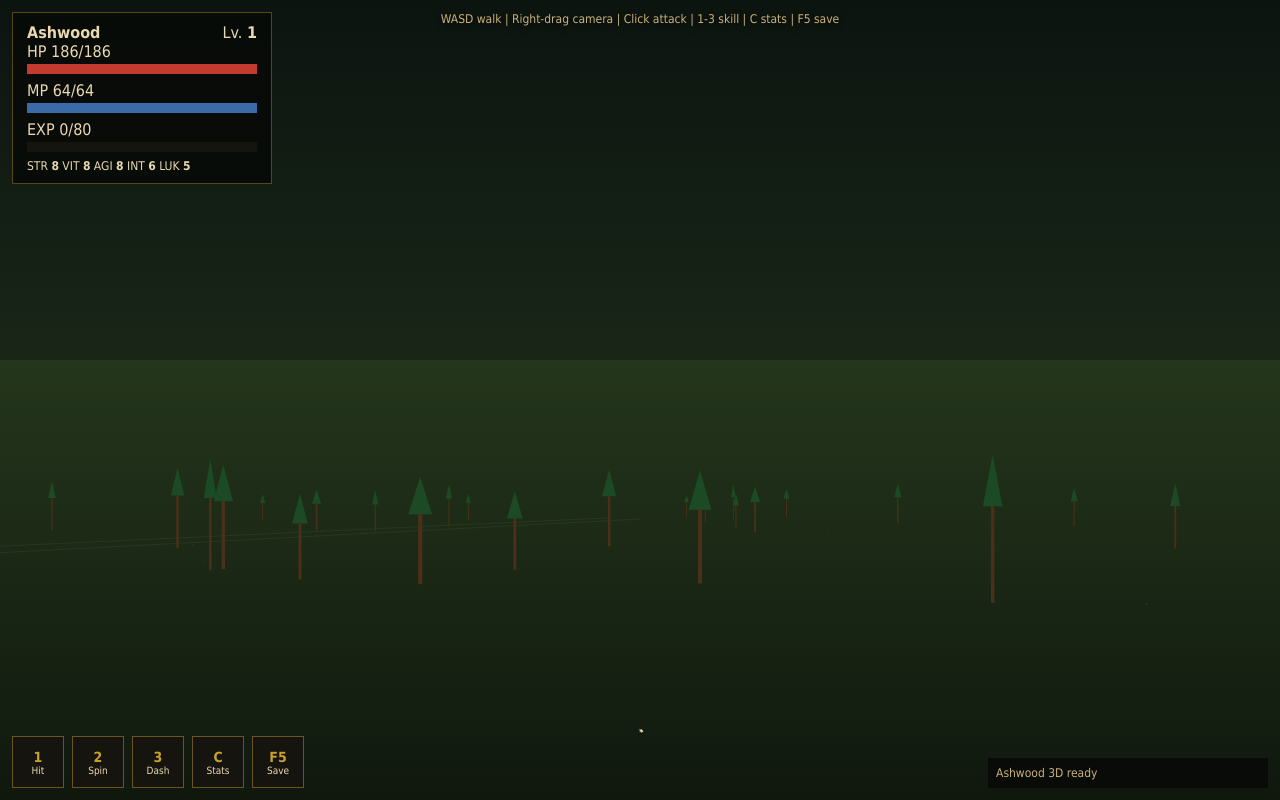
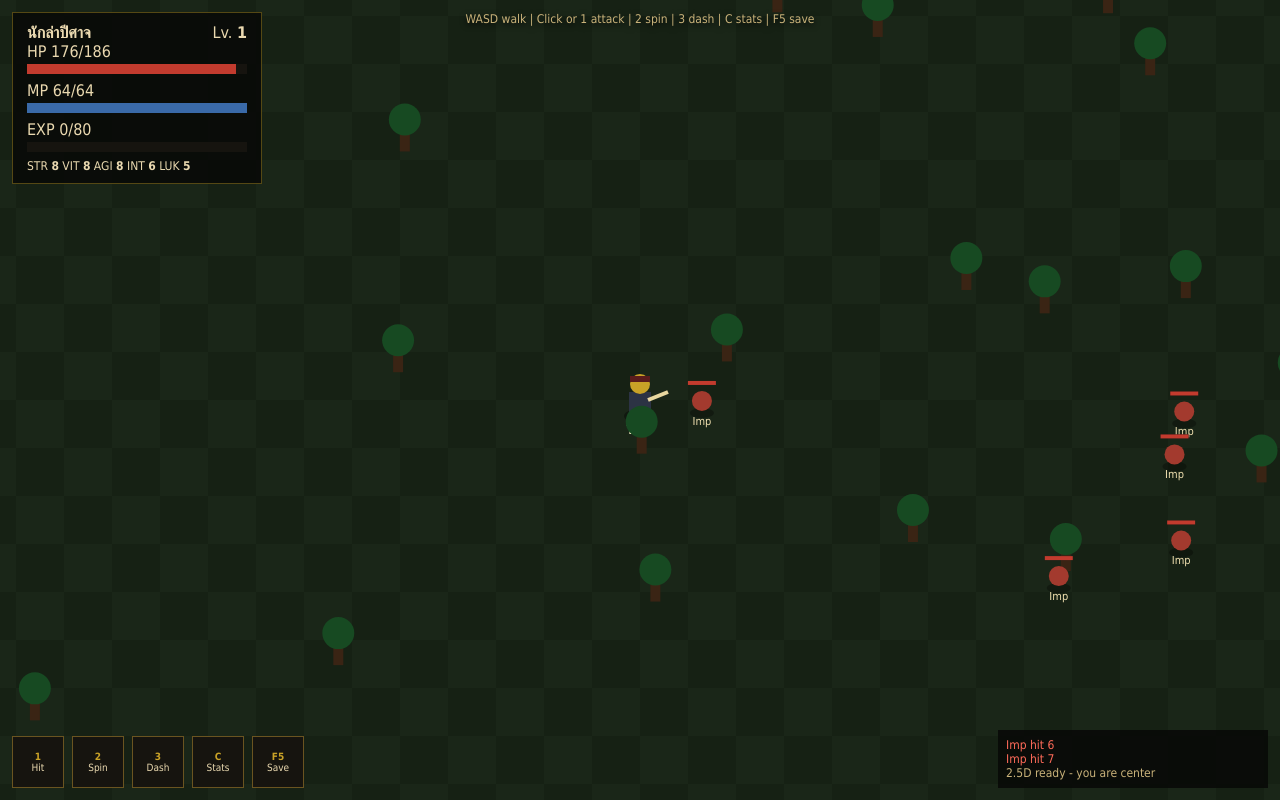
Before and after one commit to SupCsiteamGeng1/ashwood-forest, a plain HTML site: page index.html in a window 1280 px wide. Drawn offline with Linux system fonts and the light colour scheme.

Commit message:
Switch to 2.5D view with visible player and enemies

```diff
--- a/index.html
+++ b/index.html
@@ -1,48 +1,33 @@
 <!DOCTYPE html>
-<html lang="th">
-<head>
-<meta charset="UTF-8"/>
-<meta name="viewport" content="width=device-width, initial-scale=1.0"/>
-<title>Ashwood 3D</title>
+<html lang="th"><head><meta charset="UTF-8"/><meta name="viewport" content="width=device-width, initial-scale=1.0"/><title>Ashwood 2.5D</title>
 <style>
 *{box-sizing:border-box;margin:0;padding:0}
-html,body{width:100%;height:100%;overflow:hidden;background:#071109;color:#ead9b0;font-family:Tahoma,sans-serif;user-select:none}
+html,body{width:100%;height:100%;overflow:hidden;background:#0b100c;color:#ead9b0;font-family:Tahoma,sans-serif;user-select:none}
 canvas{display:block;width:100%;height:100%}
-#hud{position:fixed;inset:0;pointer-events:none}
-.panel{pointer-events:auto;background:rgba(8,10,7,.86);border:1px solid rgba(201,162,39,.4);padding:10px 14px;margin:12px;width:260px}
+.panel{position:fixed;left:12px;top:12px;background:rgba(8,10,7,.88);border:1px solid rgba(201,162,39,.4);padding:10px 14px;width:250px}
 .bar{height:10px;background:#16140f;margin:3px 0 7px}.bar i{display:block;height:100%}
 #hpFill{background:#c23b2e;width:100%}#mpFill{background:#3a6aa8;width:100%}#expFill{background:#d4a017;width:0}
 #hint{position:fixed;top:12px;left:50%;transform:translateX(-50%);font-size:12px;color:#c9b27a;text-shadow:0 2px 6px #000}
-#skills{position:fixed;left:12px;bottom:12px;display:flex;gap:8px;pointer-events:auto}
+#skills{position:fixed;left:12px;bottom:12px;display:flex;gap:8px}
 .sk{width:52px;height:52px;background:#16140f;border:1px solid #6a5420;display:flex;flex-direction:column;align-items:center;justify-content:center;font-size:10px;cursor:pointer}
-.sk b{color:#c9a227;font-size:14px}
-#log{position:fixed;right:12px;bottom:12px;width:280px;max-height:110px;overflow:hidden;font-size:12px;background:rgba(8,10,7,.86);padding:8px}
+.sk b{color:#c9a227}
+#log{position:fixed;right:12px;bottom:12px;width:270px;max-height:110px;overflow:hidden;font-size:12px;background:rgba(8,10,7,.88);padding:8px}
 #log .gold{color:#f0c14a}#log .dmg{color:#ff6b5a}#log .sys{color:#c9b27a}
-#statModal,#deadModal{position:fixed;inset:0;display:none;align-items:center;justify-content:center;background:rgba(0,0,0,.55);pointer-events:auto}
+#statModal,#deadModal{position:fixed;inset:0;display:none;align-items:center;justify-content:center;background:rgba(0,0,0,.55)}
 #statModal.show,#deadModal.show{display:flex}
 .modal{width:380px;background:#12140f;border:1px solid #c9a227;padding:18px}
 .row{display:grid;grid-template-columns:60px 1fr 40px 32px;gap:8px;margin:8px 0;align-items:center}
 .row button,.btn{background:#2a2414;color:#c9a227;border:1px solid #6a5420;height:28px;cursor:pointer}
 .btn{margin-top:12px;padding:8px 16px;height:auto}
-</style>
-</head>
-<body>
+</style></head><body>
 <canvas id="cv"></canvas>
-<div id="hud"><div class="panel">
-<div style="display:flex;justify-content:space-between"><b>Ashwood</b><span>Lv. <b id="lvl">1</b></span></div>
+<div class="panel"><div style="display:flex;justify-content:space-between"><b>นักล่าปีศาจ</b><span>Lv. <b id="lvl">1</b></span></div>
 <div>HP <span id="hpTxt"></span><div class="bar"><i id="hpFill"></i></div></div>
 <div>MP <span id="mpTxt"></span><div class="bar"><i id="mpFill"></i></div></div>
 <div>EXP <span id="expTxt"></span><div class="bar"><i id="expFill"></i></div></div>
-<div style="font-size:12px">STR <b id="sStr">8</b> VIT <b id="sVit">8</b> AGI <b id="sAgi">8</b> INT <b id="sInt">6</b> LUK <b id="sLuk">5</b> <span id="ptsLabel"></span></div>
-</div></div>
-<div id="hint">WASD walk | Right-drag camera | Click attack | 1-3 skill | C stats | F5 save</div>
-<div id="skills">
-<div class="sk" data-sk="1"><b>1</b>Hit</div>
-<div class="sk" data-sk="2"><b>2</b>Spin</div>
-<div class="sk" data-sk="3"><b>3</b>Dash</div>
-<div class="sk" id="btnC"><b>C</b>Stats</div>
-<div class="sk" id="btnSave"><b>F5</b>Save</div>
-</div>
+<div style="font-size:12px">STR <b id="sStr">8</b> VIT <b id="sVit">8</b> AGI <b id="sAgi">8</b> INT <b id="sInt">6</b> LUK <b id="sLuk">5</b> <span id="ptsLabel"></span></div></div>
+<div id="hint">WASD walk | Click or 1 attack | 2 spin | 3 dash | C stats | F5 save</div>
+<div id="skills"><div class="sk" data-sk="1"><b>1</b>Hit</div><div class="sk" data-sk="2"><b>2</b>Spin</div><div class="sk" data-sk="3"><b>3</b>Dash</div><div class="sk" id="btnC"><b>C</b>Stats</div><div class="sk" id="btnSave"><b>F5</b>Save</div></div>
 <div id="log"></div>
 <div id="statModal"><div class="modal"><h2>CHARACTER</h2><div>Points <b id="pts">0</b></div>
 <div class="row"><span>STR</span><span>ATK</span><b id="mStr">8</b><button data-st="str">+</button></div>
@@ -54,56 +39,51 @@ canvas{display:block;width:100%;height:100%}
 <div id="deadModal"><div class="modal" style="text-align:center"><h2>YOU DIED</h2><button class="btn" id="revive">Revive</button></div></div>
 <script>
 const cv=document.getElementById('cv'),ctx=cv.getContext('2d');
-function resize(){cv.width=innerWidth;cv.height=innerHeight;} addEventListener('resize',resize);resize();
-const logEl=document.getElementById('log');
+function resize(){cv.width=innerWidth;cv.height=innerHeight;}addEventListener('resize',resize);resize();
+const TILE=48,MAP=80,logEl=document.getElementById('log');
 function log(m,c='sys'){const d=document.createElement('div');d.className=c;d.textContent=m;logEl.prepend(d);while(logEl.children.length>7)logEl.lastChild.remove();}
-const SAVE_KEY='ashwood-soft3d-v1';
-const hero={x:0,z:0,yaw:0,lvl:1,exp:0,next:80,str:8,vit:8,agi:8,int:6,luk:5,pts:0,hp:0,maxHp:0,mp:0,maxMp:0,atkCd:0,dead:false};
-function recalc(){hero.maxHp=90+hero.vit*12+(hero.lvl-1)*8;hero.maxMp=28+hero.int*6;hero.hp=Math.min(hero.hp||hero.maxHp,hero.maxHp);hero.mp=Math.min(hero.mp||hero.maxMp,hero.maxMp);} recalc();hero.hp=hero.maxHp;hero.mp=hero.maxMp;
-let camYaw=0.7; const trees=[];
-for(let i=0;i<70;i++){const a=Math.random()*Math.PI*2,r=12+Math.random()*70;trees.push({x:Math.cos(a)*r,z:Math.sin(a)*r,h:3.2+Math.random()*1.8,s:0.8+Math.random()*0.5});}
-const types=[{name:'Imp',col:'#8a3328',hp:38,exp:18,spd:2.4,dmg:[4,8],s:0.7},{name:'Wolf',col:'#4a4a58',hp:62,exp:28,spd:3.2,dmg:[7,12],s:0.9},{name:'Brute',col:'#4a5a30',hp:120,exp:48,spd:1.6,dmg:[12,20],s:1.3},{name:'Wraith',col:'#5a6a88',hp:80,exp:36,spd:2.7,dmg:[8,14],s:1}];
-const enemies=[];
-function spawn(k,n,r0){for(let i=0;i<n;i++){const t=types[k],a=Math.random()*Math.PI*2,r=r0+Math.random()*10;enemies.push({x:Math.cos(a)*r,z:Math.sin(a)*r,name:t.name,col:t.col,hp:t.hp,maxHp:t.hp,exp:t.exp,spd:t.spd,dmg:t.dmg,s:t.s,alive:true,atkCd:0,wander:Math.random()*6});}}
-spawn(0,6,16);spawn(1,5,24);spawn(2,3,32);spawn(3,4,40);
+const hero={x:20,y:20,dir:0,lvl:1,exp:0,next:80,str:8,vit:8,agi:8,int:6,luk:5,pts:0,hp:0,maxHp:0,mp:0,maxMp:0,atkCd:0,dead:false,swing:0};
+function recalc(){hero.maxHp=90+hero.vit*12+(hero.lvl-1)*8;hero.maxMp=28+hero.int*6;hero.hp=Math.min(hero.hp||hero.maxHp,hero.maxHp);hero.mp=Math.min(hero.mp||hero.maxMp,hero.maxMp);}recalc();hero.hp=hero.maxHp;hero.mp=hero.maxMp;
+const trees=[];(function(){let s=12345;function rng(){s|=0;s=s+0x6D2B79F5|0;let t=Math.imul(s^s>>>15,1|s);t=t+Math.imul(t^t>>>7,61|t)^t;return ((t^t>>>14)>>>0)/4294967296;}for(let i=0;i<220;i++)trees.push({x:2+rng()*(MAP-4),y:2+rng()*(MAP-4)});}());
+const types=[{name:'Imp',col:'#a33a2e',hp:38,exp:18,spd:1.6,dmg:[4,8],r:10},{name:'Wolf',col:'#4b4d62',hp:62,exp:28,spd:2.1,dmg:[7,12],r:12},{name:'Brute',col:'#4d6a32',hp:120,exp:48,spd:1.1,dmg:[12,20],r:16},{name:'Wraith',col:'#6a7ea0',hp:80,exp:36,spd:1.8,dmg:[8,14],r:12}];
+const enemies=[];function spawn(k,n,cx,cy){const t=types[k];for(let i=0;i<n;i++)enemies.push({x:cx+(Math.random()-.5)*8,y:cy+(Math.random()-.5)*8,name:t.name,col:t.col,hp:t.hp,maxHp:t.hp,exp:t.exp,spd:t.spd,dmg:t.dmg,r:t.r,alive:true,atkCd:0,wander:Math.random()*6});}
+spawn(0,5,28,22);spawn(1,4,36,30);spawn(2,2,45,24);spawn(3,3,32,40);spawn(0,4,50,38);spawn(1,3,18,36);
 const keys={};
 addEventListener('keydown',e=>{keys[e.key.toLowerCase()]=true;if(e.key==='c'||e.key==='C')toggleStats();if(e.key==='1')cast(1);if(e.key==='2')cast(2);if(e.key==='3')cast(3);if(e.key==='F5'){e.preventDefault();saveGame(true);}if(e.key==='F9'){e.preventDefault();loadGame(true);}});
 addEventListener('keyup',e=>keys[e.key.toLowerCase()]=false);
-let drag=false;
-addEventListener('mousedown',e=>{if(e.button===2||e.button===1)drag=true;if(e.button===0)swing();});
-addEventListener('mouseup',()=>drag=false);
-addEventListener('mousemove',e=>{if(drag)camYaw-=e.movementX*0.006;});
-addEventListener('contextmenu',e=>e.preventDefault());
-const skills={1:{cd:0,max:.35,mp:0},2:{cd:0,max:4,mp:12},3:{cd:0,max:5,mp:16}};
+addEventListener('mousedown',e=>{if(e.button===0)swing();});
+const skills={1:{cd:0,max:.35,mp:0},2:{cd:0,max:4,mp:12},3:{cd:0,max:5.2,mp:16}};
 function atk(){const crit=Math.random()<(0.05+hero.luk*0.008);return {d:Math.round((10+hero.str*2.2+hero.lvl)*(crit?1.8:1)*(0.9+Math.random()*0.22)),crit};}
-function nearest(range){let best=null,bd=range;for(const en of enemies){if(!en.alive)continue;const d=Math.hypot(en.x-hero.x,en.z-hero.z);if(d<bd){bd=d;best=en;}}return best;}
+function nearest(range){let best=null,bd=range;for(const en of enemies){if(!en.alive)continue;const d=Math.hypot(en.x-hero.x,en.y-hero.y);if(d<bd){bd=d;best=en;}}return best;}
 function deal(en,dmg,crit){en.hp-=dmg;log((crit?'CRIT ':'')+dmg+' -> '+en.name,crit?'gold':'dmg');if(en.hp<=0){en.alive=false;hero.exp+=en.exp;log(en.name+' +'+en.exp+' EXP','gold');while(hero.exp>=hero.next)levelUp();setTimeout(()=>{en.alive=true;en.hp=en.maxHp;},14000);}}
-function swing(){if(hero.dead||hero.atkCd>0)return;hero.atkCd=Math.max(.28,.5-hero.agi*0.01);const a=atk(),en=nearest(3.4);if(en)deal(en,a.d,a.crit);else log('miss','sys');}
-function whirl(){const a=atk();for(const en of enemies){if(!en.alive)continue;if(Math.hypot(en.x-hero.x,en.z-hero.z)<5.2)deal(en,Math.round(a.d*1.3),a.crit);}}
-function dash(){hero.x+=Math.sin(hero.yaw)*6;hero.z+=Math.cos(hero.yaw)*6;const a=atk(),en=nearest(4);if(en)deal(en,Math.round(a.d*1.55),a.crit);}
+function swing(){if(hero.dead||hero.atkCd>0)return;hero.atkCd=Math.max(.28,.5-hero.agi*0.01);hero.swing=0.18;const a=atk(),en=nearest(2.1);if(en)deal(en,a.d,a.crit);else log('miss','sys');}
+function whirl(){const a=atk();for(const en of enemies){if(!en.alive)continue;if(Math.hypot(en.x-hero.x,en.y-hero.y)<3.2)deal(en,Math.round(a.d*1.3),a.crit);}hero.swing=0.25;}
+function dash(){hero.x+=Math.cos(hero.dir)*2.2;hero.y+=Math.sin(hero.dir)*2.2;const a=atk(),en=nearest(2.6);if(en)deal(en,Math.round(a.d*1.55),a.crit);}
 function cast(id){if(hero.dead)return;const s=skills[id];if(!s||s.cd>0)return;if(hero.mp<s.mp){log('no MP','sys');return;}hero.mp-=s.mp;s.cd=s.max;if(id===1)swing();if(id===2)whirl();if(id===3)dash();}
 function levelUp(){hero.exp-=hero.next;hero.lvl++;hero.next=Math.round(70*Math.pow(1.22,hero.lvl-1));hero.pts+=5;recalc();hero.hp=hero.maxHp;hero.mp=hero.maxMp;log('LEVEL UP '+hero.lvl,'gold');document.getElementById('statModal').classList.add('show');refreshStats();}
-function saveGame(m){try{localStorage.setItem(SAVE_KEY,JSON.stringify(hero));if(m)log('saved','gold');}catch(e){}}
-function loadGame(m){try{const raw=localStorage.getItem(SAVE_KEY);if(!raw){if(m)log('no save','sys');return;}Object.assign(hero,JSON.parse(raw));recalc();hero.dead=false;if(m)log('loaded Lv.'+hero.lvl,'gold');}catch(e){}}
+function saveGame(m){try{localStorage.setItem('ashwood-25d',JSON.stringify(hero));if(m)log('saved','gold');}catch(e){}}
+function loadGame(m){try{const raw=localStorage.getItem('ashwood-25d');if(!raw){if(m)log('no save','sys');return;}Object.assign(hero,JSON.parse(raw));recalc();hero.dead=false;if(m)log('loaded Lv.'+hero.lvl,'gold');}catch(e){}}
 loadGame(false);setInterval(()=>{if(!hero.dead)saveGame(false);},10000);
-document.getElementById('revive').onclick=()=>{hero.dead=false;hero.x=0;hero.z=0;hero.hp=hero.maxHp*.6;document.getElementById('deadModal').classList.remove('show');};
+document.getElementById('revive').onclick=()=>{hero.dead=false;hero.x=20;hero.y=20;hero.hp=hero.maxHp*.6;document.getElementById('deadModal').classList.remove('show');};
 function toggleStats(){document.getElementById('statModal').classList.toggle('show');refreshStats();}
 function refreshStats(){document.getElementById('pts').textContent=hero.pts;document.getElementById('mStr').textContent=hero.str;document.getElementById('mVit').textContent=hero.vit;document.getElementById('mAgi').textContent=hero.agi;document.getElementById('mInt').textContent=hero.int;document.getElementById('mLuk').textContent=hero.luk;document.querySelectorAll('.row button').forEach(b=>b.disabled=hero.pts<=0);}
 document.getElementById('closeStat').onclick=()=>document.getElementById('statModal').classList.remove('show');
 document.querySelectorAll('.row button').forEach(b=>b.onclick=()=>{if(hero.pts<=0)return;hero[b.dataset.st]++;hero.pts--;recalc();refreshStats();});
 document.querySelectorAll('.sk').forEach(el=>el.onclick=()=>{if(el.id==='btnSave')saveGame(true);else if(el.id==='btnC')toggleStats();else cast(+el.dataset.sk);});
-log('Ashwood 3D ready','sys');
-function project(x,y,z){const dx=x-hero.x,dz=z-hero.z;const c=Math.cos(-camYaw),s=Math.sin(-camYaw);const rx=dx*c-dz*s,rz=dx*s+dz*c;const camY=3.2,depth=rz+7;if(depth<0.4)return null;const f=520/depth;return {x:cv.width/2+rx*f,y:cv.height*0.62-(y-camY)*f,s:f,depth};}
-function drawGround(){const g=ctx.createLinearGradient(0,cv.height*0.45,0,cv.height);g.addColorStop(0,'#24361c');g.addColorStop(1,'#10180e');ctx.fillStyle=g;ctx.fillRect(0,cv.height*0.45,cv.width,cv.height*0.55);ctx.strokeStyle='rgba(90,120,70,.18)';ctx.lineWidth=1;for(let i=-8;i<=8;i++){const a=project(hero.x+i*6,0,hero.z-40),b=project(hero.x+i*6,0,hero.z+50);if(a&&b){ctx.beginPath();ctx.moveTo(a.x,a.y);ctx.lineTo(b.x,b.y);ctx.stroke();}}}
-function drawSky(){const g=ctx.createLinearGradient(0,0,0,cv.height*0.5);g.addColorStop(0,'#0c1410');g.addColorStop(1,'#1a2818');ctx.fillStyle=g;ctx.fillRect(0,0,cv.width,cv.height);}
-function drawTree(t){const base=project(t.x,0,t.z);if(!base)return;const top=project(t.x,t.h,t.z);if(!top)return;const w=0.35*t.s*base.s;ctx.fillStyle='#4a3018';ctx.fillRect(base.x-w*0.18,top.y+(base.y-top.y)*0.35,w*0.36,base.y-(top.y+(base.y-top.y)*0.35));ctx.fillStyle='#1c4a24';ctx.beginPath();ctx.moveTo(base.x,top.y);ctx.lineTo(base.x+w,base.y*0.35+top.y*0.65);ctx.lineTo(base.x-w,base.y*0.35+top.y*0.65);ctx.closePath();ctx.fill();}
-function drawActor(x,z,col,s,isHero){const p=project(x,0,z);if(!p)return;const h=1.5*s*p.s*0.035,w=0.7*s*p.s*0.035;ctx.fillStyle='rgba(0,0,0,.3)';ctx.beginPath();ctx.ellipse(p.x,p.y,w,w*0.35,0,0,Math.PI*2);ctx.fill();ctx.fillStyle=col;ctx.fillRect(p.x-w*0.45,p.y-h,w*0.9,h*0.75);ctx.fillStyle=isHero?'#c9a227':'#d8c48a';ctx.beginPath();ctx.arc(p.x,p.y-h,w*0.38,0,Math.PI*2);ctx.fill();if(isHero){ctx.strokeStyle='#e8d7a0';ctx.lineWidth=3;ctx.beginPath();ctx.moveTo(p.x+w*0.4,p.y-h*0.5);ctx.lineTo(p.x+w*1.3,p.y-h*0.9);ctx.stroke();}}
+log('2.5D ready - you are center','sys');
+function worldToScreen(x,y){return {x:(x-hero.x)*TILE+cv.width/2,y:(y-hero.y)*TILE+cv.height/2};}
+function drawTree(t){const p=worldToScreen(t.x,t.y);ctx.fillStyle='#3a2414';ctx.fillRect(p.x-5,p.y-18,10,22);ctx.fillStyle='#174a22';ctx.beginPath();ctx.arc(p.x,p.y-28,16,0,Math.PI*2);ctx.fill();}
+function drawHero(){const p={x:cv.width/2,y:cv.height/2};ctx.fillStyle='rgba(0,0,0,.35)';ctx.beginPath();ctx.ellipse(p.x,p.y+16,16,7,0,0,Math.PI*2);ctx.fill();ctx.fillStyle='#2c3344';ctx.fillRect(p.x-11,p.y-8,22,22);ctx.fillStyle='#c9a227';ctx.beginPath();ctx.arc(p.x,p.y-16,10,0,Math.PI*2);ctx.fill();ctx.fillStyle='#5a1c1c';ctx.fillRect(p.x-10,p.y-24,20,6);ctx.save();ctx.translate(p.x,p.y);ctx.rotate(hero.dir+(hero.swing>0?0.7:0));ctx.strokeStyle='#e8d7a0';ctx.lineWidth=4;ctx.beginPath();ctx.moveTo(8,0);ctx.lineTo(28,-8);ctx.stroke();ctx.restore();ctx.fillStyle='#fff6c8';ctx.font='bold 13px Tahoma';ctx.textAlign='center';ctx.fillText('YOU',p.x,p.y+34);}
+function drawEnemy(en){const p=worldToScreen(en.x,en.y);ctx.fillStyle='rgba(0,0,0,.3)';ctx.beginPath();ctx.ellipse(p.x,p.y+12,12,5,0,0,Math.PI*2);ctx.fill();ctx.fillStyle=en.col;ctx.beginPath();ctx.arc(p.x,p.y,en.r,0,Math.PI*2);ctx.fill();ctx.fillStyle='#111';ctx.fillRect(p.x-14,p.y-en.r-10,28,4);ctx.fillStyle='#c23b2e';ctx.fillRect(p.x-14,p.y-en.r-10,28*(en.hp/en.maxHp),4);ctx.fillStyle='#f0e0b0';ctx.font='11px Tahoma';ctx.textAlign='center';ctx.fillText(en.name,p.x,p.y+en.r+14);}
 let last=performance.now();
 function tick(now){const dt=Math.min(0.05,(now-last)/1000);last=now;requestAnimationFrame(tick);
-if(!hero.dead){hero.atkCd=Math.max(0,hero.atkCd-dt);for(const k of Object.keys(skills))skills[k].cd=Math.max(0,skills[k].cd-dt);let mx=0,mz=0;if(keys.w)mz+=1;if(keys.s)mz-=1;if(keys.a)mx-=1;if(keys.d)mx+=1;const spd=7+hero.agi*0.12;if(mx||mz){const l=Math.hypot(mx,mz)||1;mx/=l;mz/=l;hero.x+=(Math.sin(camYaw)*mz+Math.cos(camYaw)*mx)*spd*dt;hero.z+=(Math.cos(camYaw)*mz-Math.sin(camYaw)*mx)*spd*dt;hero.yaw=camYaw;}hero.x=Math.max(-80,Math.min(80,hero.x));hero.z=Math.max(-80,Math.min(80,hero.z));hero.hp=Math.min(hero.maxHp,hero.hp+dt*(1.1+hero.vit*0.08));hero.mp=Math.min(hero.maxMp,hero.mp+dt*(1.3+hero.int*0.1));for(const en of enemies){if(!en.alive)continue;en.atkCd=Math.max(0,en.atkCd-dt);const dx=hero.x-en.x,dz=hero.z-en.z,d=Math.hypot(dx,dz);if(d<16){if(d>2.2){en.x+=dx/d*en.spd*dt;en.z+=dz/d*en.spd*dt;}else if(en.atkCd<=0){const dmg=en.dmg[0]+Math.floor(Math.random()*(en.dmg[1]-en.dmg[0]+1));hero.hp-=dmg;en.atkCd=1.2;log(en.name+' hit '+dmg,'dmg');if(hero.hp<=0){hero.dead=true;hero.hp=0;document.getElementById('deadModal').classList.add('show');}}}else{en.wander+=dt;en.x+=Math.cos(en.wander)*0.7*dt;en.z+=Math.sin(en.wander*0.7)*0.7*dt;}}}
-drawSky();drawGround();const objs=[];for(const t of trees){const p=project(t.x,0,t.z);if(p)objs.push({d:p.depth,k:'t',t});}for(const en of enemies){if(!en.alive)continue;const p=project(en.x,0,en.z);if(p)objs.push({d:p.depth,k:'e',en});}const hp=project(hero.x,0,hero.z);if(hp)objs.push({d:hp.depth,k:'h'});objs.sort((a,b)=>b.d-a.d);for(const o of objs){if(o.k==='t')drawTree(o.t);else if(o.k==='e')drawActor(o.en.x,o.en.z,o.en.col,o.en.s,false);else drawActor(hero.x,hero.z,'#3a4250',1,true);}
+if(!hero.dead){hero.atkCd=Math.max(0,hero.atkCd-dt);hero.swing=Math.max(0,hero.swing-dt);for(const k of Object.keys(skills))skills[k].cd=Math.max(0,skills[k].cd-dt);let mx=0,my=0;if(keys.w||keys.arrowup)my-=1;if(keys.s||keys.arrowdown)my+=1;if(keys.a||keys.arrowleft)mx-=1;if(keys.d||keys.arrowright)mx+=1;if(mx||my){const l=Math.hypot(mx,my)||1,sp=(2.7+hero.agi*0.08)*dt;hero.x+=mx/l*sp;hero.y+=my/l*sp;hero.dir=Math.atan2(my,mx);}hero.x=Math.max(2,Math.min(MAP-2,hero.x));hero.y=Math.max(2,Math.min(MAP-2,hero.y));hero.hp=Math.min(hero.maxHp,hero.hp+dt*(1.1+hero.vit*0.08));hero.mp=Math.min(hero.maxMp,hero.mp+dt*(1.3+hero.int*0.1));for(const en of enemies){if(!en.alive)continue;en.atkCd=Math.max(0,en.atkCd-dt);const dx=hero.x-en.x,dy=hero.y-en.y,d=Math.hypot(dx,dy);if(d<9){if(d>1.3){en.x+=dx/d*en.spd*dt;en.y+=dy/d*en.spd*dt;}else if(en.atkCd<=0){const dmg=en.dmg[0]+Math.floor(Math.random()*(en.dmg[1]-en.dmg[0]+1));hero.hp-=dmg;en.atkCd=1.15;log(en.name+' hit '+dmg,'dmg');if(hero.hp<=0){hero.dead=true;hero.hp=0;document.getElementById('deadModal').classList.add('show');}}}else{en.wander+=dt;en.x+=Math.cos(en.wander)*0.4*dt;en.y+=Math.sin(en.wander*0.8)*0.4*dt;}}}
+ctx.fillStyle='#152016';ctx.fillRect(0,0,cv.width,cv.height);
+const startX=Math.floor(hero.x-cv.width/TILE/2)-1,startY=Math.floor(hero.y-cv.height/TILE/2)-1;
+for(let gy=startY;gy<startY+cv.height/TILE+3;gy++){for(let gx=startX;gx<startX+cv.width/TILE+3;gx++){const p=worldToScreen(gx,gy);ctx.fillStyle=((gx+gy)&1)?'#1a2618':'#162114';ctx.fillRect(p.x,p.y,TILE+1,TILE+1);}}
+const drawables=trees.map(t=>({y:t.y,k:'t',t}));enemies.filter(e=>e.alive).forEach(e=>drawables.push({y:e.y,k:'e',e}));drawables.push({y:hero.y,k:'h'});drawables.sort((a,b)=>a.y-b.y);
+for(const o of drawables){if(o.k==='t')drawTree(o.t);else if(o.k==='e')drawEnemy(o.e);else drawHero();}
 document.getElementById('lvl').textContent=hero.lvl;document.getElementById('hpTxt').textContent=Math.floor(hero.hp)+'/'+hero.maxHp;document.getElementById('mpTxt').textContent=Math.floor(hero.mp)+'/'+hero.maxMp;document.getElementById('expTxt').textContent=Math.floor(hero.exp)+'/'+hero.next;document.getElementById('hpFill').style.width=(100*hero.hp/hero.maxHp)+'%';document.getElementById('mpFill').style.width=(100*hero.mp/hero.maxMp)+'%';document.getElementById('expFill').style.width=(100*hero.exp/hero.next)+'%';document.getElementById('sStr').textContent=hero.str;document.getElementById('sVit').textContent=hero.vit;document.getElementById('sAgi').textContent=hero.agi;document.getElementById('sInt').textContent=hero.int;document.getElementById('sLuk').textContent=hero.luk;document.getElementById('ptsLabel').textContent=hero.pts?('+'+hero.pts):'';
 }
 requestAnimationFrame(tick);
-</script>
-</body></html>
+</script></body></html>
```
